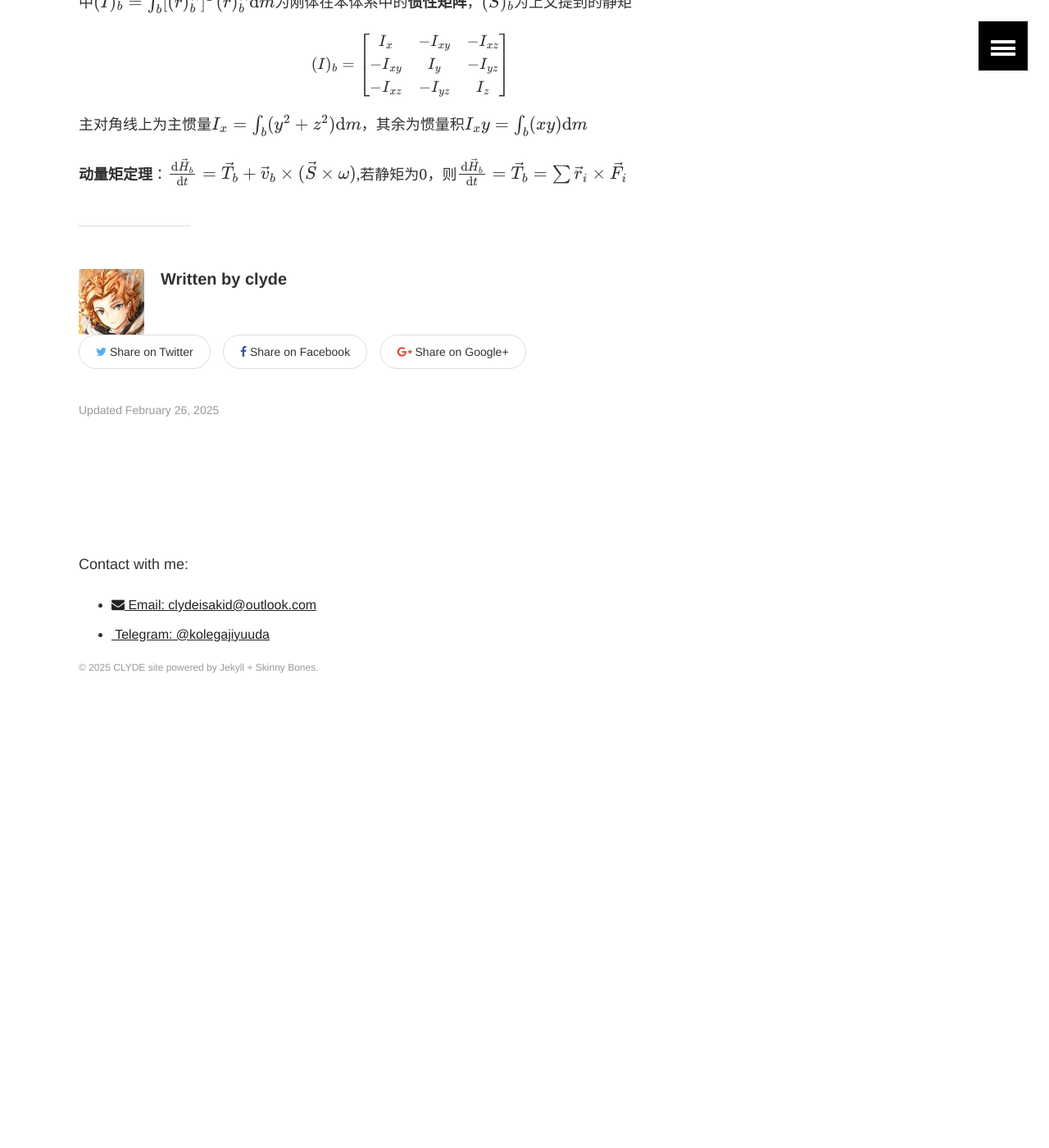
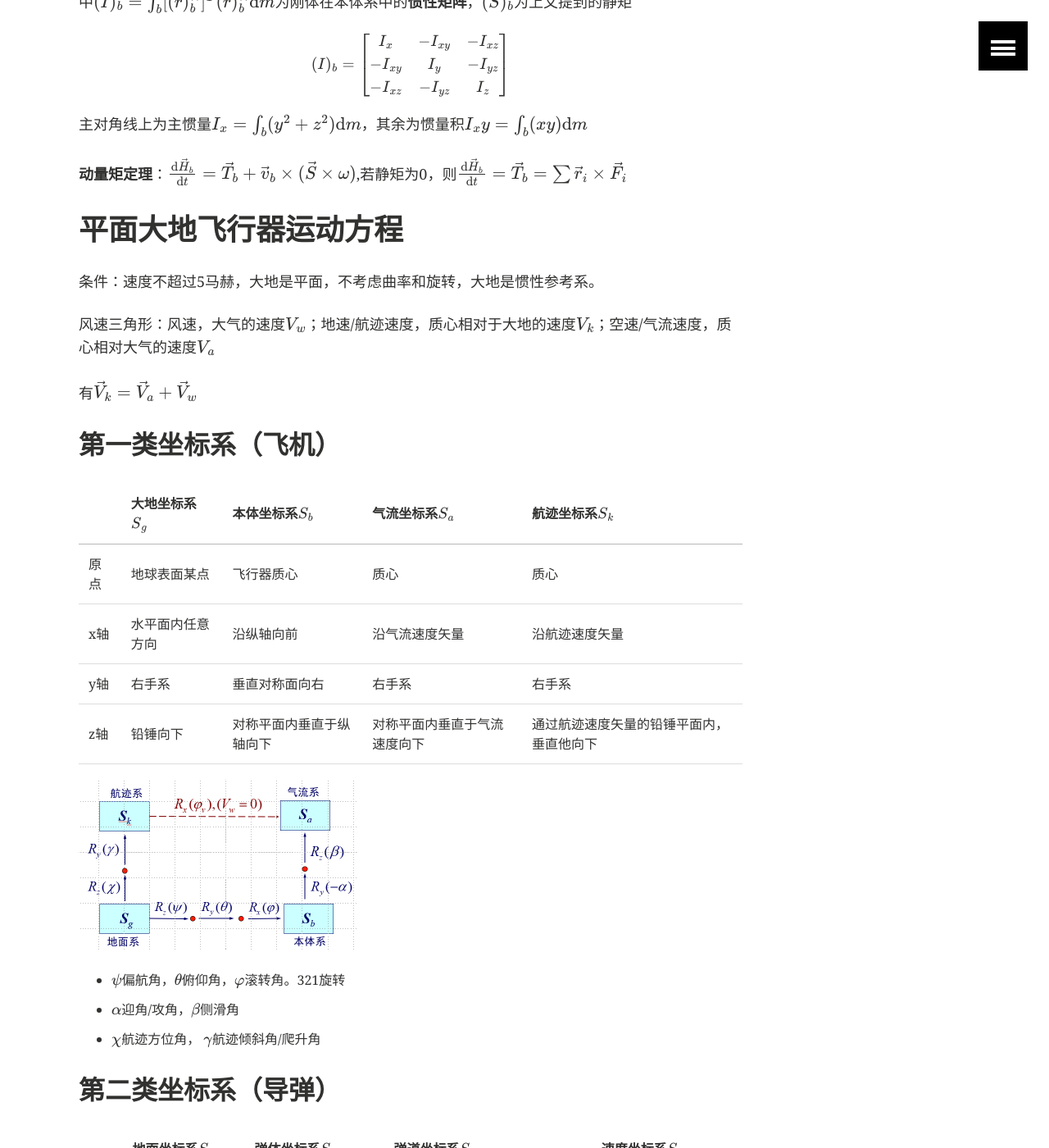
Before and after one commit to clyde-x/clyde-x.github.io, a Jekyll site: the page built from _posts/2025-02-26-Aircraft-Dynamics.md, in a window 1280 px wide and 1400 px high, scrolled down 3563 px. Shown: the whole window at 82% size. Built offline with Jekyll 4.4.1, drawn with Linux system fonts in a browser that asks for light colours; formulas are drawn with MathJax 3; before the commit the page ends 4463 px from its top, so only the background shows below that; some of the changed text lies outside the part shown.

Commit message:
add the cahpter4

```diff
--- a/_posts/2025-02-26-Aircraft-Dynamics.md
+++ b/_posts/2025-02-26-Aircraft-Dynamics.md
@@ -5,7 +5,8 @@ tags: "考研复试"
 category: kaoyan
 excerpt_separator: <!--brief-->
 permalink: /kaoyan/aircraftDynamics
-teaser: head.jpg
+image:
+  teaser: teaser1.jpg
 ---
 复习一下飞行器动力学建模，这是大二由贾老师和金老师教授的课程，是我们后面轨道动力学，以及进行控制的基础。要熟练掌握各种坐标系变换，动力学特征等内容。
 <!--brief-->
@@ -136,3 +137,42 @@ $$(I)_b=\begin{bmatrix}I_x&-I_{xy}&-I_{xz}\\-I_{xy}&I_y&-I_{yz}\\-I_{xz}&-I_{yz}
 主对角线上为主惯量$I_x=\int_b(y^2+z^2)\mathrm dm$，其余为惯量积$I_xy=\int_b(xy)\mathrm dm$
 
 **动量矩定理**：$\frac{\mathrm d\vec H_b}{\mathrm dt}=\vec T_b+\vec v_b\times(\vec S\times\omega)$,若静矩为0，则$\frac{\mathrm d\vec H_b}{\mathrm dt}=\vec T_b=\sum\vec r_i\times \vec F_i$
+
+# 平面大地飞行器运动方程
+
+条件：速度不超过5马赫，大地是平面，不考虑曲率和旋转，大地是惯性参考系。
+
+风速三角形：风速，大气的速度$V_w$；地速/航迹速度，质心相对于大地的速度$V_k$；空速/气流速度，质心相对大气的速度$V_a$
+
+有$\vec V_k=\vec V_a+\vec V_w$
+
+## 第一类坐标系（飞机）
+
+|      | 大地坐标系$S_g$  | 本体坐标系$S_b$          | 气流坐标系$S_a$              | 航迹坐标系$S_k$                          |
+| ---- | ---------------- | ------------------------ | ---------------------------- | ---------------------------------------- |
+| 原点 | 地球表面某点     | 飞行器质心               | 质心                         | 质心                                     |
+| x轴  | 水平面内任意方向 | 沿纵轴向前               | 沿气流速度矢量               | 沿航迹速度矢量                           |
+| y轴  | 右手系           | 垂直对称面向右           | 右手系                       | 右手系                                   |
+| z轴  | 铅锤向下         | 对称平面内垂直于纵轴向下 | 对称平面内垂直于气流速度向下 | 通过航迹速度矢量的铅锤平面内，垂直他向下 |
+
+<img src="{{site.url}}/images/kaoyanfushi/ref1.png" style="zoom:50%;" />
+
+- $\psi$偏航角，$\theta$俯仰角，$\varphi$滚转角。321旋转
+- $\alpha$迎角/攻角，$\beta$侧滑角
+- $\chi$航迹方位角， $\gamma$航迹倾斜角/爬升角
+
+## 第二类坐标系（导弹）
+
+|      | 地面坐标系$S_0$    | 弹体坐标系$S_1$       | 弹道坐标系$S_2$                   | 速度坐标系$S_3$         |
+| ---- | ------------------ | --------------------- | --------------------------------- | ----------------------- |
+| 原点 | 发射点             | 质心                  | 质心                              | 质心                    |
+| x轴  | 弹道面与水平面交线 | 沿纵轴向前            | 沿速度矢量                        | 沿相对地面速度矢量      |
+| y轴  | 铅锤向上           | 纵轴平面内与x垂直向上 | 通过速度矢量的铅锤平面内垂直x向上 | 纵向对称面内与x垂直向上 |
+| z轴  | 右手系             | 右手                  | 右手系（类似航迹系）              | 右手系                  |
+
+<img src="{{site.url}}/images/kaoyanfushi/ref2.png" style="zoom:60%;" />
+
+- $\psi$偏航角，$\vartheta$俯仰角，$\gamma$滚转角。231旋转
+- $\psi_v$弹道偏角，$\theta$弹道倾角，描述速度矢量相对于地面坐标系的方向
+- $\alpha$迎角/攻角，$\beta$侧滑角，与第一组的攻角侧滑角在无风条件下定义相同
+- $\gamma_v$速度倾斜角
```
Also changed, not shown: images/kaoyanfushi/ref1.png (added), images/kaoyanfushi/ref2.png (added), images/teaser1.jpg (added).
